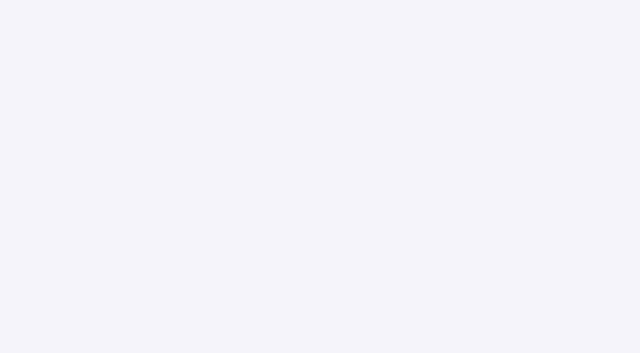
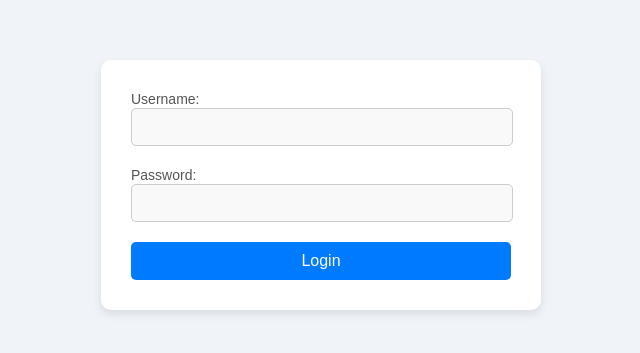
Before and after one commit to freaqbh/pweb-fp-P28-2024, a Vue app in the folder Frontend/: page /login in a window 1280 px wide. Before the commit this address had no page. Shown: the part 215-568 px from the top of the page, without its empty margins (319-959 px from the left). Built offline with nearby package versions, Linux system fonts and the light colour scheme.

Commit message:
kadshfkadsjhkashf

```diff
--- a/Frontend/src/router/index.ts
+++ b/Frontend/src/router/index.ts
@@ -1,11 +1,35 @@
 import { createRouter, createWebHistory, RouteRecordRaw } from 'vue-router';
 import crowdfund from '../views/crowdfund.vue';
-import test from '../views/test.vue';
+import Login from '../views/login.vue';
 
+// Fungsi untuk memvalidasi token
+function isTokenValid(token: string | null): boolean {
+    if (!token) return false;
+
+    try {
+        const payload = JSON.parse(atob(token.split('.')[1]));
+        console.log(payload);
+        const isExpired = payload.exp * 1000 < Date.now();
+        return !isExpired;
+    } catch (error) {
+        return false;
+    }
+}
 
 const routes: Array<RouteRecordRaw> = [
-    {path: '/crowdfund', component: crowdfund},
-    {path: '/crowdfund/test', component: test}
+    { path: '/login', component: Login },
+    {
+        path: '/crowdfund',
+        component: crowdfund,
+        beforeEnter: (_to, _from, next) => {
+            const token = localStorage.getItem('token');
+            if (isTokenValid(token)) {
+                next(); // Token valid, izinkan akses
+            } else {
+                next('/login'); // Token tidak valid, arahkan ke login
+            }
+        },
+    },
 ];
 
 const router = createRouter({
--- a/Frontend/src/style.css
+++ b/Frontend/src/style.css
@@ -117,3 +117,79 @@ body {
 .favorite-button:hover {
   background-color: #e0a800;
 }
+
+.login-container {
+  display: flex;
+  justify-content: center;
+  align-items: center;
+  height: 100vh;
+  background-color: #f0f4f8;
+}
+
+.login-form {
+  background-color: #ffffff;
+  padding: 30px;
+  border-radius: 10px;
+  box-shadow: 0 4px 10px rgba(0, 0, 0, 0.1);
+  width: 100%;
+  max-width: 380px;
+}
+
+.login-form h1 {
+  font-size: 24px;
+  margin-bottom: 20px;
+  text-align: center;
+}
+
+.input-group {
+  margin-bottom: 20px;
+  margin-right: 20px;
+}
+
+.input-group label {
+  font-size: 14px;
+  color: #555;
+  margin-bottom: 5px;
+}
+
+.input-group input {
+  width: 100%;
+  padding: 10px;
+  border: 1px solid #ccc;
+  border-radius: 5px;
+  font-size: 14px;
+  background-color: #f9f9f9;
+  color: #333;
+}
+
+.input-group input:focus {
+  outline-color: #007bff;
+}
+
+.submit-button {
+  background-color: #007bff;
+  color: #fff;
+  padding: 10px 15px;
+  border: none;
+  border-radius: 5px;
+  font-size: 16px;
+  width: 100%;
+  cursor: pointer;
+  transition: background-color 0.3s;
+}
+
+.submit-button:disabled {
+  background-color: #ddd;
+  cursor: not-allowed;
+}
+
+.submit-button:hover:not(:disabled) {
+  background-color: #0056b3;
+}
+
+.error-message {
+  color: #e63946;
+  font-size: 14px;
+  margin-top: 10px;
+  text-align: center;
+}
--- /dev/null
+++ b/Frontend/src/views/login.vue
@@ -0,0 +1,56 @@
+<template>
+    <div class="login-container">
+    <form @submit.prevent="loginUser" class="login-form">
+        <div class="input-group">
+            <label>Username:</label>
+            <input v-model="formData.username" required />
+        </div>
+        <div class="input-group">
+            <label>Password:</label>
+            <input class="input-pass" type="password" v-model="formData.password" required />
+        </div>
+        <button class="submit-button" :disabled="loading" type="submit">
+            {{ loading ? "Logging in..." : "Login" }}
+        </button>
+    </form>
+    <p v-if="error" class="error-message">{{ error }}</p>
+</div>
+</template>
+
+<script lang="ts">
+import { defineComponent, reactive, ref } from 'vue';
+import axios from 'axios';
+import { useRouter } from 'vue-router';
+
+export default defineComponent({
+    name: 'LoginForm',
+    setup() {
+        const formData = reactive({
+            username: '',
+            password: '',
+        });
+
+        const loading = ref(false);
+        const error = ref('');
+        const router = useRouter();
+
+        const loginUser = async () => {
+            loading.value = true;
+            error.value = '';
+            try {
+                const response = await axios.post('http://localhost:3000/auth/login', formData);
+                localStorage.setItem('token', response.data.data.token); // Simpan token di browser
+                alert('Login berhasil!');
+                router.push('/crowdfund'); // Navigasi ke dashboard
+            } catch (err: any) {
+                error.value = err.response?.data?.error || 'Login gagal';
+                console.error(err);
+            } finally {
+                loading.value = false;
+            }
+        };
+
+        return { formData, loginUser, loading, error };
+    },
+});
+</script>
```
